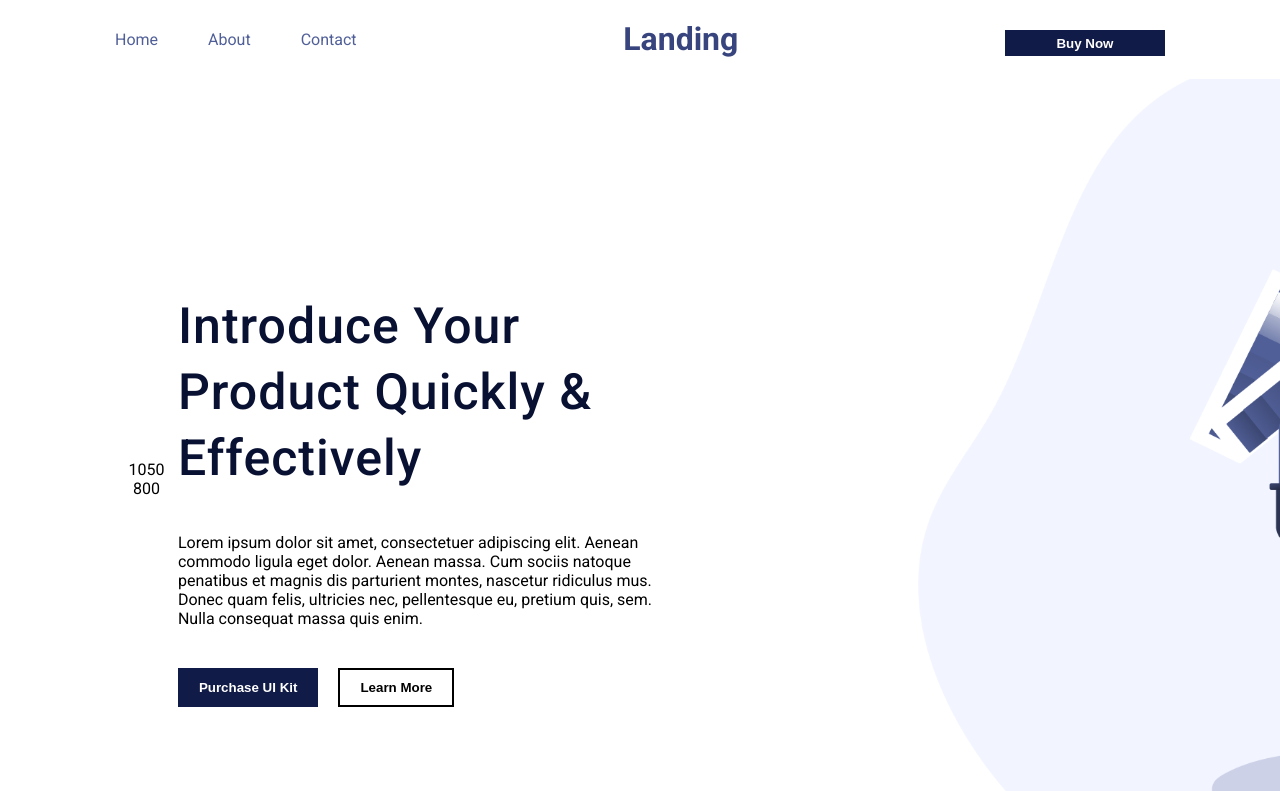
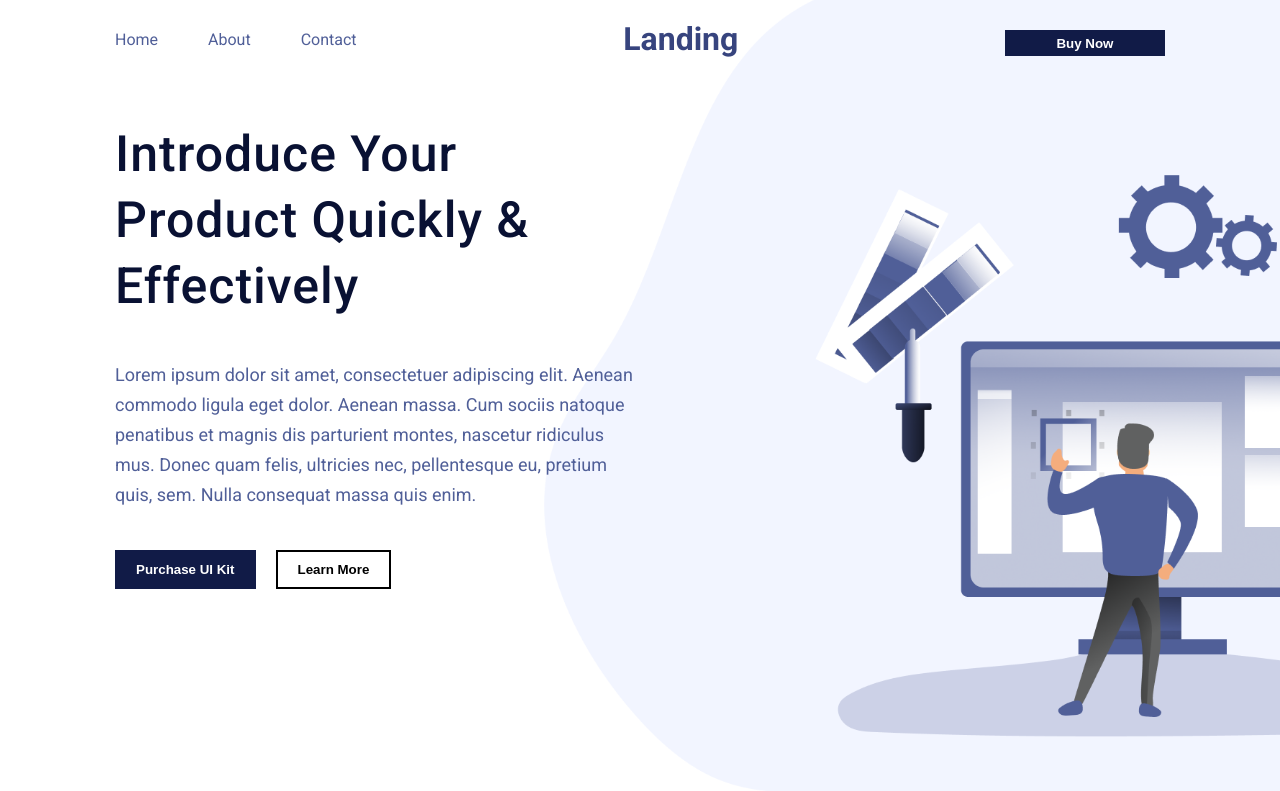
Before and after one commit to alemaa/Landing-project, a Vue app: page / in a window 1280 px wide. Shown: the top 791 px of the page. Built offline with nearby package versions, Linux system fonts and the light colour scheme; the HTML template or start-up script is replaced by a standard one; a web font is replaced by a local one.

Commit message:
edit:hero-section

```diff
--- a/src/components/HeroSection.vue
+++ b/src/components/HeroSection.vue
@@ -1,11 +1,10 @@
 <template>
-  <section ref="hero-el" class="hero-content">
-    {{width}} {{height}}
+  <section ref="hero-el" class="hero-content"  :style="{ '--container-width': `${width}px` }">
     <div class="hero-content__wrapper">
       <h1 class="hero-content__title">
         {{ title }}
       </h1>
-      <p>{{ description }}</p>
+      <p class="hero-content__description">{{ description }}</p>
       <div class="hero-content__buttons">
         <button class="purchase-button" @click="purchase">
           Purchase UI kit
@@ -20,16 +19,16 @@
 </template>
 
 <script setup>
-import { defineProps, defineEmits } from "vue";
+import { defineProps, defineEmits,useTemplateRef } from "vue";
 import { useElementSize } from '@vueuse/core';
-import { useTemplateRef } from 'vue';
+
 defineProps({
   title: String,
   description: String,
 });
 
-const element = useTemplateRef('hero-el')
-const { width, height } = useElementSize(element)
+const element =useTemplateRef('hero-el')
+const { width }  = useElementSize(element)
 
 const emit = defineEmits(["purchase", "learn"]);
 
@@ -45,40 +44,28 @@ const learn = () => {
 </script>
 
 <style>
-:root{
-  --test: test;
-}
-.container {
-    max-width: 1050px;
-    padding: 0 20px;
-    margin: 0 auto;
-}
 .hero-content {
   position: relative;
   display: flex;
   min-height: 100vh;
-  align-items: center;
 }
 
 .hero-image {
   position: absolute;
-  top: 0;
-  right: calc((100vw- var(--test))/(-2));
-  /* right: calc((100vw - 1050px)/ (-2)); */
+  top: -80px;
+  right: calc((100vw - var(--container-width)) / (-2));
   z-index: -1;
   height: 100%;
+  max-width: none;
 }
-.container {
-    max-width: 1050px;
-    padding: 0 20px;
-    margin: 0 auto;
-}
+
 .hero-background {
   flex-basis: 50%;
 }
 
 .hero-content__wrapper {
   flex-basis: 50%;
+  text-align: start;
 }
 
 .hero-content__title {
@@ -127,11 +114,6 @@ const learn = () => {
     justify-content: start;
   }
 
-  .hero-content__wrapper {
-    flex-direction: column;
-    text-align: start;
-  }
-
   .hero-content__title {
     font-size: 50px;
     font-weight: 500;
--- a/src/components/PricingSection.vue
+++ b/src/components/PricingSection.vue
@@ -54,10 +54,6 @@ const purchase = () => {
   margin-top: 10%;
 }
 
-.text-block {
-  margin-top: -40%;
-}
-
 .pricing-description {
   color: #6f7cb2;
 }
@@ -86,10 +82,6 @@ const purchase = () => {
 }
 
 @media (min-width: 640px) {
-  .pricing-section {
-    margin-top: -20%;
-  }
-
   .pricing-section::after {
     content: "";
     background-image: url("/public/images/Rectangle.png");
@@ -97,7 +89,6 @@ const purchase = () => {
     background-size: cover;
     width: 100%;
     height: 100%;
-    margin-bottom: -20%;
     z-index: -1;
   }
 
```
